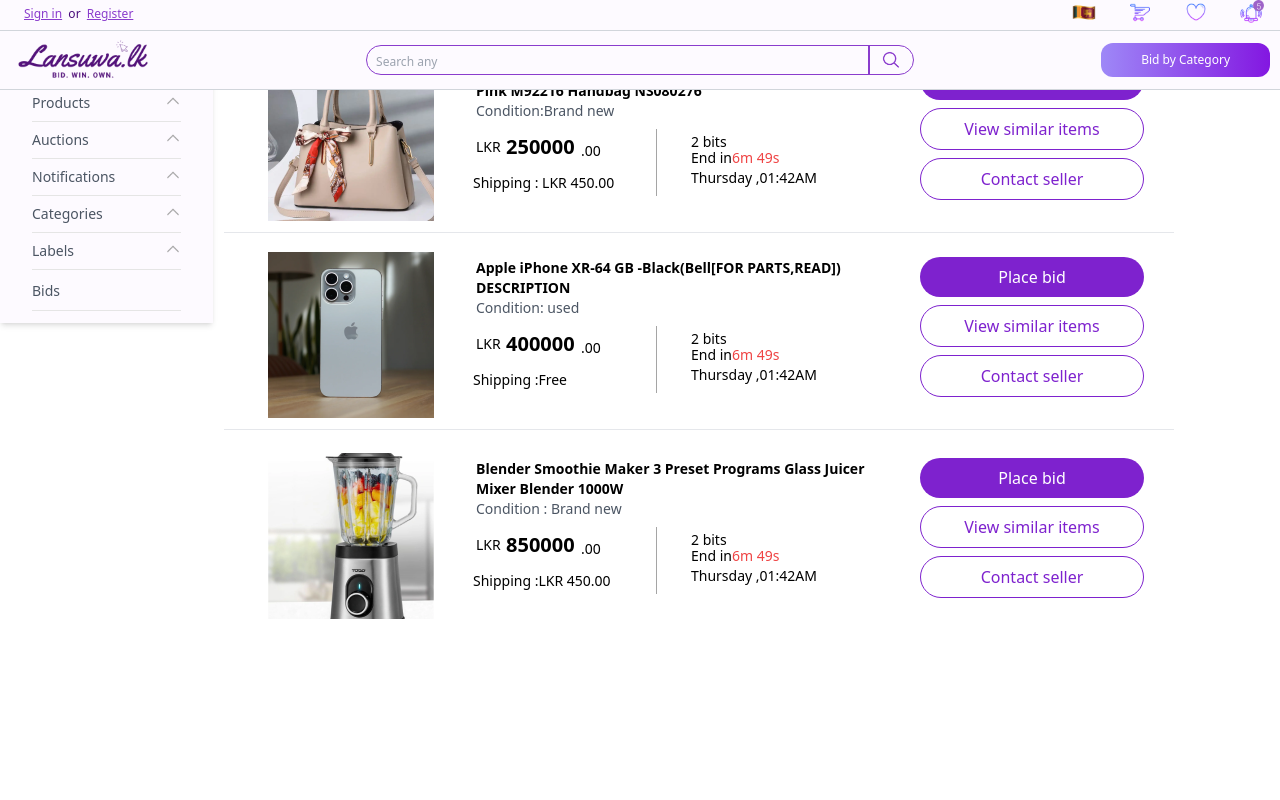
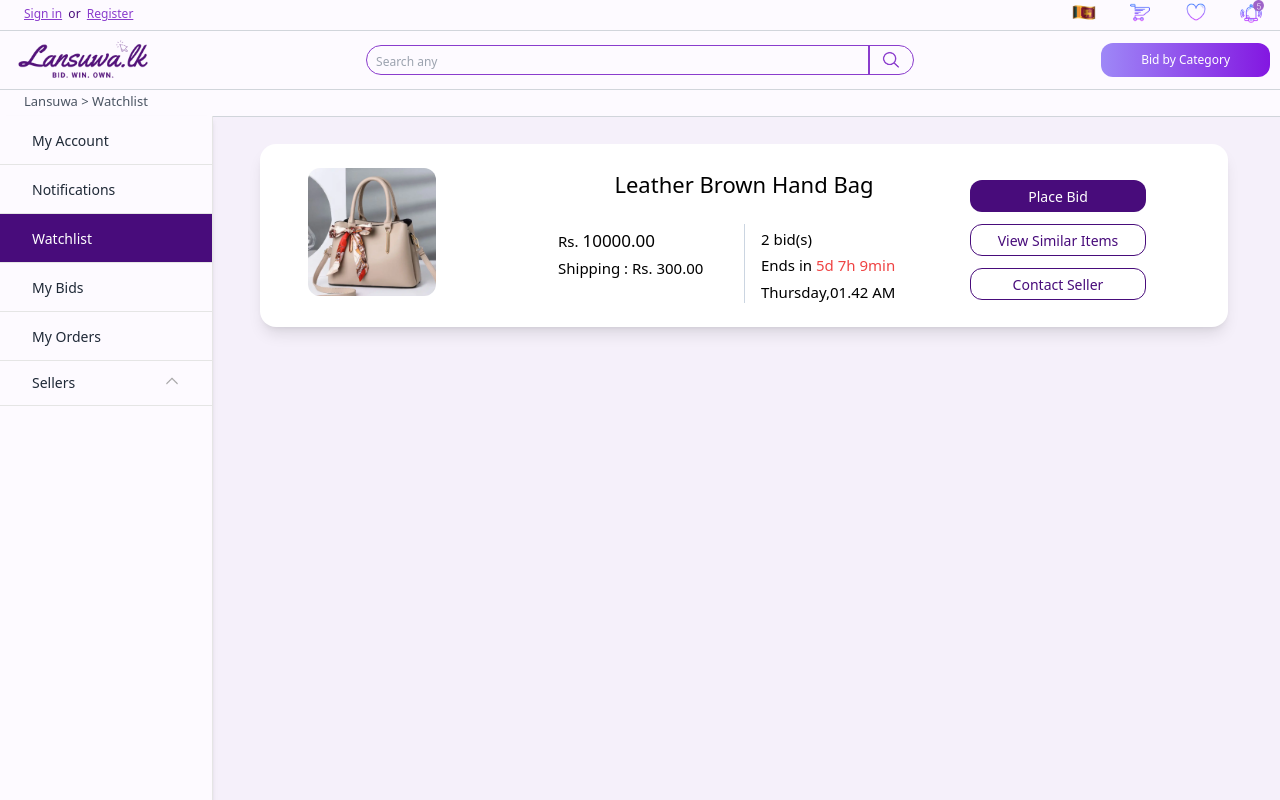
Before and after one commit to Dewmini-Mandis/auction-management-system-frontend, a React (Vite) app in the folder ams-frontend/: page /watchlist in a window 1280 px wide. Built offline with nearby package versions, Linux system fonts and the light colour scheme.

Commit message:
Add watchlist page

```diff
--- a/ams-frontend/src/components/layout/Bid/IncreaseBid.jsx
+++ b/ams-frontend/src/components/layout/Bid/IncreaseBid.jsx
@@ -57,12 +57,13 @@
         return;
       }
       try {
-        await axiosInstance.post(`/api/Bid/CreateBid/${bid.auctionId}`, {
+        const response = await axiosInstance.post(`/api/Bid/CreateBid/${bid.auctionId}`, {
           auctionId:bid.auctionId,
           bidAmount: parseInt(bidAmount, 10),
-
+          timeStamp: new Date(),
         });
         onPlaceBid(auctionId, bidAmount);
+        setBidAmount(response.data.bidAmount);
         navigate('/mybids');
         window.location.reload();
         console.log(bidAmount);
--- a/ams-frontend/src/pages/Watchlist/Watchlist.jsx
+++ b/ams-frontend/src/pages/Watchlist/Watchlist.jsx
@@ -1,104 +1,78 @@
-import React from 'react'
+import React, { useState, useEffect } from 'react';
 import rectangle280 from '../../../src/assets/images/Rectangle 280.png';
 import rectangle28 from '../../../src/assets/images/Rectangle 280 (1).png';
 import rectangle281 from '../../../src/assets/images/Rectangle 280 (2).png';
 import Line51 from '../../../src/assets/images/Line 51.png';
 import Header from '../../components/layout/Header/Header';
-import SideBar from '../../components/layout/SideBar/SideBar';
+import SidebarBuyer from '../../components/layout/SidebarBuyer/SidebarBuyer';
+import Breadcrumb from '../../components/layout/Breadcrumb/Breadcrumb';
+
 
 function Watchlist() {
+  const [isSidebarVisible, setIsSidebarVisible] = useState(false);
+  const [breadcrumb, setBreadcrumb] = useState('Lansuwa > ');
+
+  // Toggle sidebar visibility
+  const toggleSidebarVisibility = () => {
+    setIsSidebarVisible(!isSidebarVisible);
+  };
+
+  // Handle breadcrumb change
+  const handleBreadcrumbChange = (newBreadcrumb) => {
+    setBreadcrumb(newBreadcrumb);
+  };
+
   return (
+    <div className="w-full h-screen parent-container">
       <React.Fragment>
-        <Header/>
-        <SideBar/>
+      <Header
+          toggleSidebarVisibility={toggleSidebarVisibility}
+          isSidebarVisible={isSidebarVisible}
+        />
 
-    <div className='ml-[220px] -mt-72'>
-        <div className='ml-4'>
-      <img className='mt-5 ml-8' src={rectangle280} alt="rectangle280"/>
-      <div className='-mt-40 text-sm font-bold ml-60'>
-      <h1 className=''>Authentic Louis Vuitton Monogram Mini Josephine PM </h1>
-      <h1 className=''>Pink M92216 Handbag NS080276</h1>
+        <Breadcrumb breadcrumb={breadcrumb} />
+        <div className="flex w-full h-full ">
+        <SidebarBuyer
+            isSidebarVisible={isSidebarVisible}
+            onBreadcrumbChange={handleBreadcrumbChange}
+            className={`${isSidebarVisible ? 'w-1/4' : 'w-0'}`}
+          />
+
+          <div className={`flex-col flex-grow bg-[#F5F0FA] h-full pl-60 pr-8 pb-8 pt-36 ${isSidebarVisible ? 'w-3/4' : 'w-full'}`}>
+
+            <div className='grid grid-cols-4 px-8 py-6 mx-5 bg-white shadow-lg w-fit h-fit rounded-2xl'>
+            <div className='w-32 h-32 col-start-1 mr-12 overflow-hidden ms-4 rounded-xl'>
+            <img  src={rectangle280} alt="rectangle280"/>
             </div>
-      <h3 className='text-sm text-gray-600 ml-60 '>Condition:Brand new</h3>
-      <p className="mt-4 text-sm ml-60 ">LKR </p>
-      <h1 className='ml-[270px] -mt-6 text-xl font-weight: 900 font-bold'>250000</h1>
-      <h3 className='text-sm ml-[345px] -mt-5'>.00</h3>
-      <p className='ml-[237px] text-sm mt-3'>Shipping : LKR 450.00</p>
-      <img className='-mt-16 ml-[420px]' src={Line51} alt="Line51"/>
-      <p className='ml-[455px] -mt-16 text-sm'>2 bits</p>
-      <div>
-      <p className='ml-[455px] -mt-1 text-sm'>End in</p>
-      <p className='text-red-500 ml-[496px] -mt-5 text-sm'>6m 49s</p>
+    <div className='grid col-span-2 col-start-2 grid-rows-2 mx-6'>
+      <div className='row-start-1 '><h3 className ="text-[22px] font-medium flex justify-center">Leather Brown Hand Bag</h3></div>
+      <div className='grid grid-cols-2 row-start-2 -mt-3'>
+        <div className='col-start-1 pt-1 ps-4'>
+          <p className='text-[15px] '>Rs. <span className='text-[17px] font-medium'>10000.00</span></p>
+          <p className='text-[15px] mt-1'>Shipping : Rs. 300.00</p>
         </div>
-      <p className='ml-[455px] text-sm'>Thursday ,01:42AM</p>
+        <div className='col-start-2 pt-1 border-l border-solid ps-4 border-slate-300'>
+        <p className='text-[15px]'>2 bid(s)</p>
+        <p className='text-[15px] mt-1'>Ends in <span className='font-medium text-red-500'>5d 7h 9min</span></p>
+        <p className='text-[15px] mt-1'>Thursday,01.42 AM</p>
+
         </div>
-      <div className="flex flex-col  space-y-2 ml-[700px] -mt-32">
-        <button className="w-56 px-4 py-2 text-white bg-purple-700 rounded-full hover:bg-purple-800">Place bid</button>
-        <button className="w-56 px-4 py-2 text-purple-700 border border-purple-700 rounded-full hover:bg-purple-100">View similar items</button>
-        <button className="w-56 px-4 py-2 text-purple-700 border border-purple-700 rounded-full hover:bg-purple-100">Contact seller</button>
+      </div>
     </div>
 
+    <div className='col-start-4 mr-4'>
+      <button className='w-44 h-8 mt-3 text-[14px] bg-[#480C7B] text-white font-normal rounded-xl'>Place Bid</button>
+      <button className='w-44 h-8 mt-3 text-[14px] bg-white text-[#480C7B] border border-[#480C7B] font-normal rounded-xl'>View Similar Items</button>
+      <button className='w-44 h-8 mt-3 text-[14px] bg-white text-[#480C7B] border border-[#480C7B] font-normal rounded-xl'>Contact Seller</button>
       </div>
-    <hr className='w-[950px] h-1 mt-8 ml-56'/>
-
-    <div className='ml-[220px] -mt-1'>
-        <div className='ml-4'>
-      <img className='mt-5 ml-8' src={rectangle28} alt="rectangle280(1)"/>
-      <div className='-mt-40 text-sm font-bold ml-60'>
-      <h1 className=''>Apple iPhone XR-64 GB -Black(Bell[FOR PARTS,READ])</h1>
-      <h1 className=''>DESCRIPTION</h1>
-      </div>
-      <h3 className='text-sm text-gray-600 ml-60 '>Condition: used</h3>
-      <p className="mt-4 text-sm ml-60 ">LKR </p>
-      <h1 className='ml-[270px] -mt-6 text-xl font-weight: 900 font-bold'>400000</h1>
-      <h3 className='text-sm ml-[345px] -mt-5'>.00</h3>
-      <p className='ml-[237px] text-sm mt-3'>Shipping :Free</p>
-      <img className='-mt-16 ml-[420px]' src={Line51} alt="Line51"/>
-      <p className='ml-[455px] -mt-16 text-sm'>2 bits</p>
-      <div>
-      <p className='ml-[455px] -mt-1 text-sm'>End in</p>
-      <p className='text-red-500 ml-[496px] -mt-5 text-sm'>6m 49s</p>
-      </div>
-      <p className='ml-[455px] text-sm'>Thursday ,01:42AM</p>
-      </div>
-      <div className="flex flex-col  space-y-2 ml-[700px] -mt-32">
-        <button className="w-56 px-4 py-2 text-white bg-purple-700 rounded-full hover:bg-purple-800">Place bid</button>
-        <button className="w-56 px-4 py-2 text-purple-700 border border-purple-700 rounded-full hover:bg-purple-100">View similar items</button>
-        <button className="w-56 px-4 py-2 text-purple-700 border border-purple-700 rounded-full hover:bg-purple-100">Contact seller</button>
             </div>
 
+
+          </div>
         </div>
 
-    <hr className='w-[950px] h-1 mt-8 ml-56'/>
-
-    <div className='ml-[220px] '>
-        <div className='ml-4'>
-      <img className='mt-5 ml-8' src={rectangle281} alt="rectangle280(2)"/>
-      <div className='-mt-40 text-sm font-bold ml-60'>
-      <h1 className=''>Blender Smoothie Maker 3 Preset Programs Glass Juicer </h1>
-      <h1 className=''>Mixer Blender 1000W</h1>
+      </React.Fragment>
     </div>
-      <h3 className='text-sm text-gray-600 ml-60 '>Condition : Brand new</h3>
-      <p className="mt-4 text-sm ml-60 ">LKR </p>
-      <h1 className='ml-[270px] -mt-6 text-xl font-weight: 900 font-bold'>850000</h1>
-      <h3 className='text-sm ml-[345px] -mt-5'>.00</h3>
-      <p className='ml-[237px] text-sm mt-3'>Shipping :LKR 450.00</p>
-      <img className='-mt-16 ml-[420px]' src={Line51} alt="Line51"/>
-      <p className='ml-[455px] -mt-16 text-sm'>2 bits</p>
-      <div>
-      <p className='ml-[455px] -mt-1 text-sm'>End in</p>
-      <p className='text-red-500 ml-[496px] -mt-5 text-sm'>6m 49s</p>
-      </div>
-      <p className='ml-[455px] text-sm'>Thursday ,01:42AM</p>
-      </div>
-      <div className="flex flex-col  space-y-2 ml-[700px] -mt-32">
-        <button className="w-56 px-4 py-2 text-white bg-purple-700 rounded-full hover:bg-purple-800">Place bid</button>
-        <button className="w-56 px-4 py-2 text-purple-700 border border-purple-700 rounded-full hover:bg-purple-100">View similar items</button>
-        <button className="w-56 px-4 py-2 text-purple-700 border border-purple-700 rounded-full hover:bg-purple-100">Contact seller</button>
-      </div>
-
-    </div>
-    </React.Fragment>
   )
 }
 
--- a/ams-frontend/src/routes.jsx
+++ b/ams-frontend/src/routes.jsx
@@ -19,6 +19,9 @@
 import ResetPassword from './pages/Auth/ResetPassword/ResetPassword';
 
 import Watchlist from './pages/Watchlist/Watchlist';
+import Category from './pages/Category_list/Category';
+import CategoryProduct from './pages/Category_list/CategoryProduct';
+import Subcategory from './pages/Category_list/Subcategory';
 
 
 const AppRoutes = () => {
@@ -41,6 +44,9 @@
         <Route path="/reset-password" element={<ResetPassword />} />
 
         <Route path="/watchlist" element={<Watchlist />} />
+        <Route path="/category" element={<Category />} />
+        <Route path="/categoryproduct" element={<CategoryProduct />} />
+        <Route path="/subcategory" element={<Subcategory />} />
 
 
 
```
Lines whose indentation alone changed are shown as unchanged.
